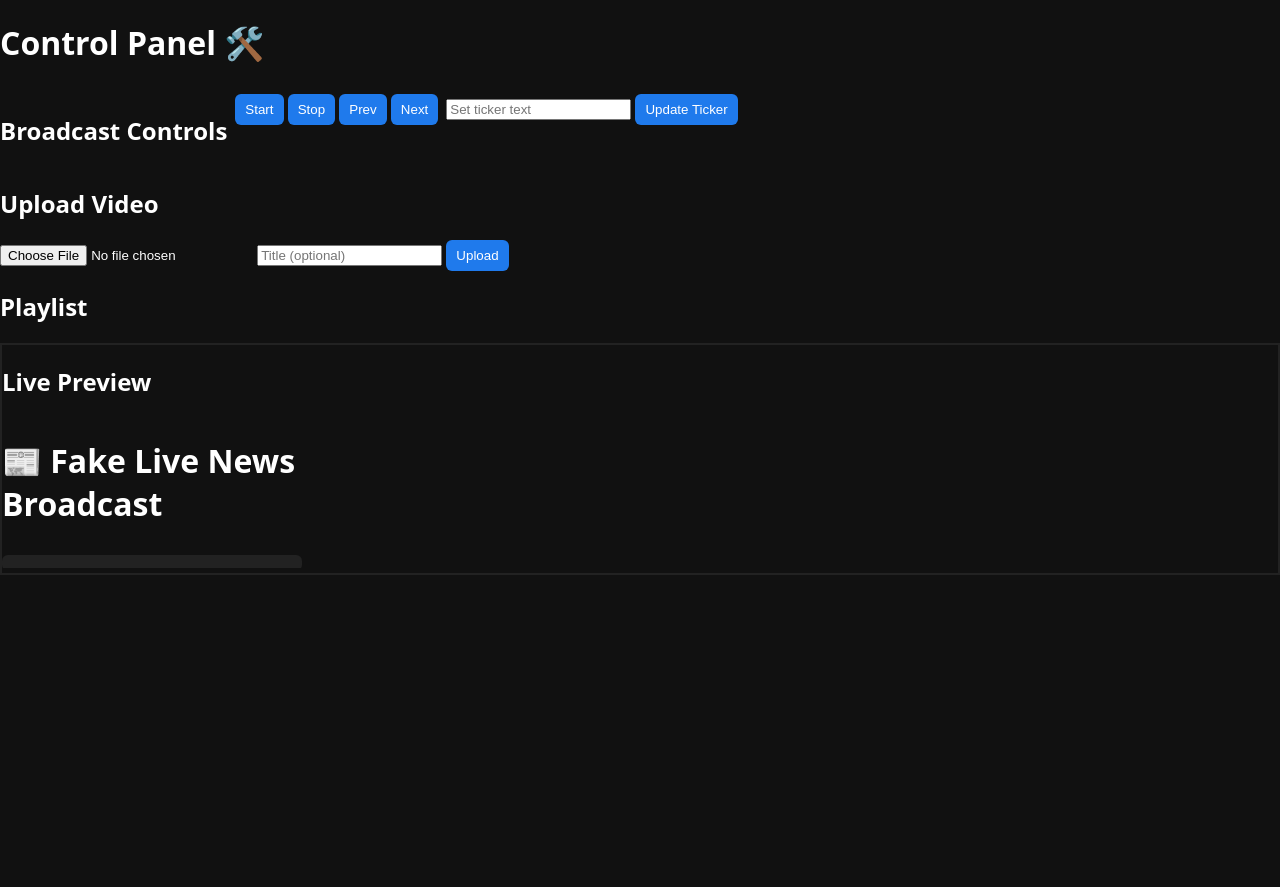
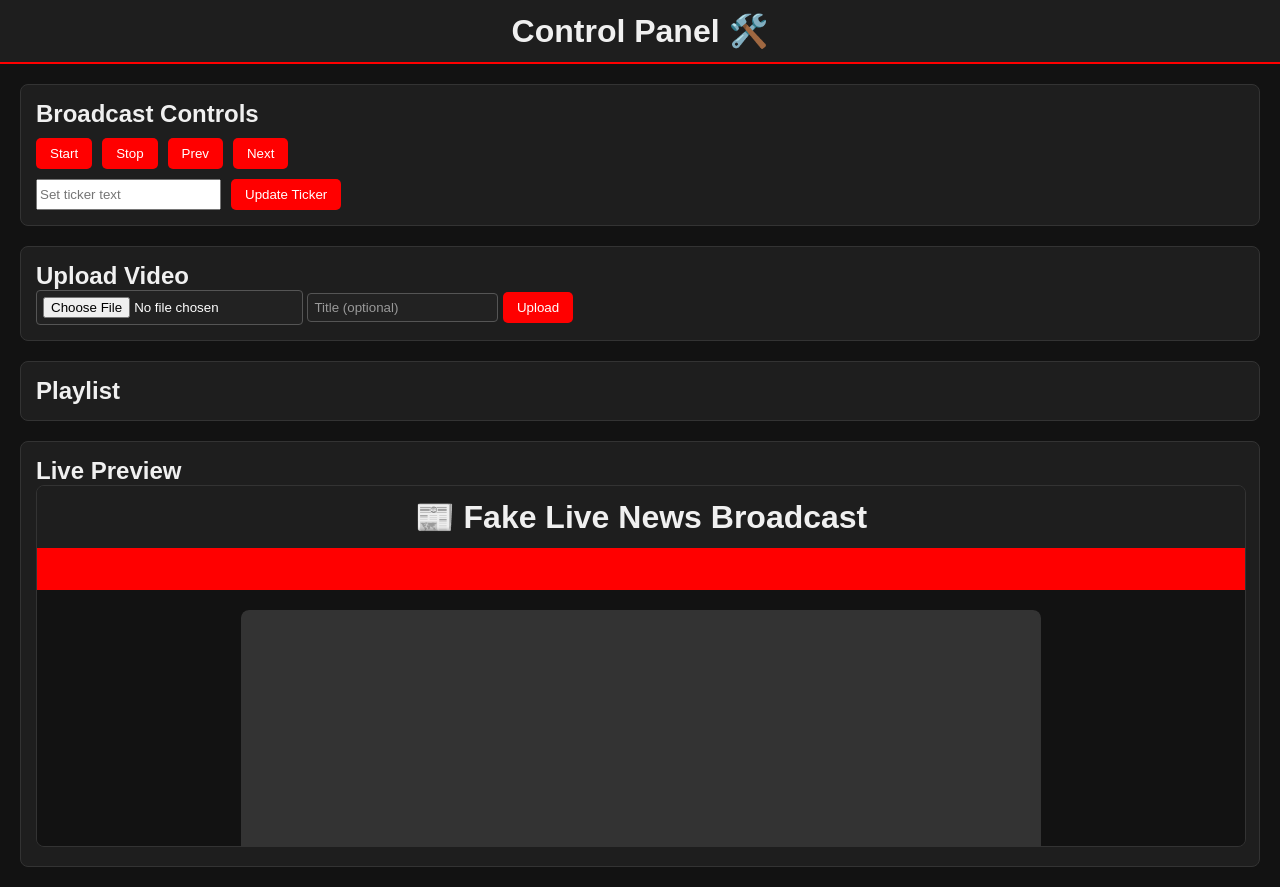
Before and after one commit to EddieTheDog/news-system, a website: page public/control.html in a window 1280 px wide. Before the commit the page ends 800 px from the top, so only its background shows below. Drawn offline with nearby package versions, Linux system fonts and the light colour scheme; files that its build step writes are made by us from their sources; no server answers; files whose address does not match are found by name.

Commit message:
Update styles.css

```diff
--- a/public/css/styles.css
+++ b/public/css/styles.css
@@ -1,14 +1,122 @@
-body { font-family: system-ui, -apple-system, "Segoe UI", Roboto, Arial; margin:0; padding:0; background:#111; color:#fff; }
-.container { max-width:1000px; margin:16px auto; padding:12px; }
-.header { display:flex; justify-content:space-between; align-items:center; margin-bottom:8px; }
-.ticker { background:#222; padding:8px 12px; border-radius:6px; overflow:hidden; white-space:nowrap; position: relative; }
-.ticker span { display:inline-block; position:absolute; white-space:nowrap; animation: ticker 20s linear infinite; }
-@keyframes ticker { 0% { left:100%; } 100% { left:-100%; } }
-.video-wrap { background:#000; padding:8px; border-radius:8px; }
-.playlist { margin-top:12px; }
-.playlist li { padding:6px 8px; background:#181818; margin-bottom:6px; border-radius:6px; display:flex; justify-content:space-between; align-items:center; }
-.btn { background:#1f7aec; color:#fff; padding:8px 10px; border-radius:6px; border:0; cursor:pointer; }
-.small { padding:6px 8px; font-size:0.9rem; }
-.controls { display:flex; gap:8px; margin-top:6px; }
-.file-row { display:flex; gap:8px; align-items:center; margin-bottom:8px; }
-.preview { border:2px solid #222; }
+body {
+  font-family: 'Arial', sans-serif;
+  background-color: #121212;
+  color: #f0f0f0;
+  margin: 0;
+  padding: 0;
+}
+
+.header {
+  background-color: #1e1e1e;
+  padding: 12px 20px;
+  text-align: center;
+  border-bottom: 2px solid #ff0000;
+}
+
+h1, h2 {
+  margin: 0;
+}
+
+.ticker-container {
+  width: 100%;
+  background-color: #ff0000;
+  overflow: hidden;
+  white-space: nowrap;
+  height: 40px;
+  line-height: 40px;
+}
+
+.ticker {
+  display: inline-block;
+  padding-left: 100%;
+  will-change: transform;
+}
+
+.main-content, .control-main {
+  padding: 20px;
+  display: flex;
+  flex-direction: column;
+  gap: 20px;
+}
+
+.video-section {
+  display: flex;
+  flex-direction: column;
+  gap: 10px;
+  align-items: center;
+}
+
+.video-section video {
+  width: 100%;
+  max-width: 800px;
+  border-radius: 8px;
+  background-color: black;
+}
+
+.video-info {
+  display: flex;
+  justify-content: space-between;
+  width: 100%;
+  max-width: 800px;
+}
+
+.controls, .upload, .playlist, .preview {
+  background-color: #1e1e1e;
+  padding: 15px;
+  border-radius: 8px;
+  border: 1px solid #333;
+}
+
+.controls .btn-group, .ticker-control {
+  display: flex;
+  gap: 10px;
+  margin-top: 10px;
+}
+
+button.btn {
+  background-color: #ff0000;
+  color: #fff;
+  border: none;
+  padding: 8px 14px;
+  border-radius: 5px;
+  cursor: pointer;
+}
+
+button.btn:hover {
+  background-color: #ff5555;
+}
+
+.playlist ul {
+  list-style: none;
+  padding: 0;
+  margin: 0;
+}
+
+.playlist li {
+  display: flex;
+  justify-content: space-between;
+  align-items: center;
+  padding: 8px;
+  margin-bottom: 6px;
+  background-color: #222;
+  border-radius: 4px;
+}
+
+#preview-frame {
+  width: 100%;
+  height: 360px;
+  border-radius: 8px;
+  border: 1px solid #333;
+}
+
+input[type="text"], input[type="file"] {
+  padding: 6px;
+  border-radius: 4px;
+  border: 1px solid #555;
+  background-color: #222;
+  color: #fff;
+}
+
+input[type="text"]::placeholder {
+  color: #999;
+}
```
